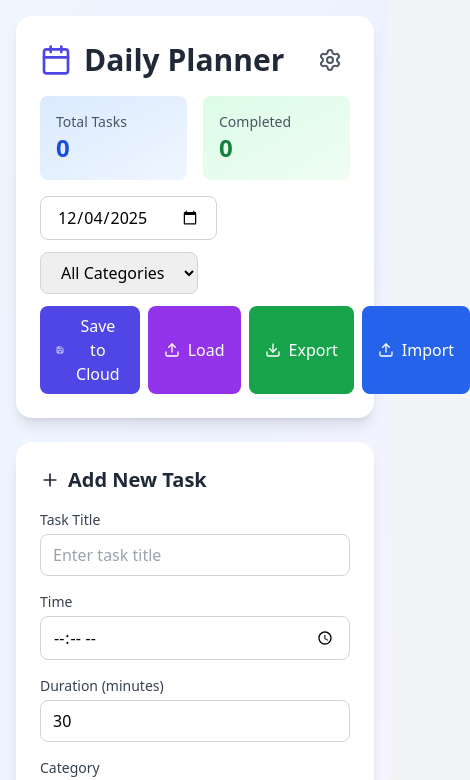
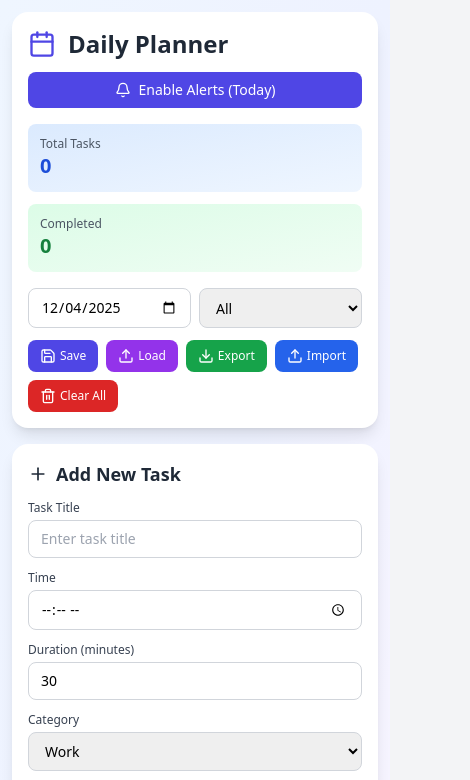
Before and after one commit to sujanraja/sujandailyplannerfinal, a React (Vite) app: page / in a window 390 px wide. Shown: the top 780 px of the page, 470 px wide, since content can reach past the window. Built offline with nearby package versions, Linux system fonts and the light colour scheme.

Commit message:
Use JSONBin only (no localStorage)

```diff
--- a/src/DailyPlanner.jsx
+++ b/src/DailyPlanner.jsx
@@ -1,5 +1,5 @@
 // src/DailyPlanner.jsx
-import React, { useState, useEffect } from 'react';
+import React, { useState, useEffect, useRef } from 'react';
 import {
   Calendar,
   Clock,
@@ -9,8 +9,13 @@ import {
   Download,
   Upload,
   CheckCircle,
-  Settings,
+  Bell,
 } from 'lucide-react';
+
+// ================= JSONBIN CONFIG =================
+// Put your real values here (inside quotes)
+const JSONBIN_API_KEY = '$2a$10$nS.leAZvr93E8pr9xk/6recMfoV0yV5hVnl8iZeMlowppje96O7gC';
+const JSONBIN_BIN_ID = '69317500d0ea881f40125b99'; // e.g. 675f8e90acd16f3d88abcd12
 
 export default function DailyPlanner() {
   const [tasks, setTasks] = useState([]);
@@ -24,29 +29,71 @@ export default function DailyPlanner() {
   const [selectedDate, setSelectedDate] = useState(
     new Date().toISOString().split('T')[0]
   );
-  const [jsonBinKey, setJsonBinKey] = useState('');
-  const [binId, setBinId] = useState('');
-  const [showSettings, setShowSettings] = useState(false);
   const [filterCategory, setFilterCategory] = useState('all');
+  const [notificationsEnabled, setNotificationsEnabled] = useState(false);
+
+  const alarmTimersRef = useRef([]);
 
   const categories = ['work', 'personal', 'health', 'learning', 'other'];
   const priorities = ['low', 'medium', 'high'];
 
-  // Load saved tasks & JSONBin settings from localStorage
+  // ❌ NO localStorage usage
+  // ✅ Only keep tasks in memory + JSONBin
+
+  // Schedule alarms for today's tasks
   useEffect(() => {
-    const saved = localStorage.getItem('dailyPlannerTasks');
-    const savedKey = localStorage.getItem('jsonBinKey');
-    const savedBinId = localStorage.getItem('binId');
+    if (!notificationsEnabled) return;
 
-    if (saved) setTasks(JSON.parse(saved));
-    if (savedKey) setJsonBinKey(savedKey);
-    if (savedBinId) setBinId(savedBinId);
-  }, []);
+    // Clear old timers
+    alarmTimersRef.current.forEach((id) => clearTimeout(id));
+    alarmTimersRef.current = [];
 
-  // Save tasks to localStorage whenever tasks change
-  useEffect(() => {
-    localStorage.setItem('dailyPlannerTasks', JSON.stringify(tasks));
-  }, [tasks]);
+    const now = new Date();
+    const today = new Date().toISOString().split('T')[0];
+
+    const todaysTasks = tasks.filter((task) => task.date === today && task.time);
+
+    todaysTasks.forEach((task) => {
+      const [hours, minutes] = task.time.split(':').map(Number);
+      const alarmTime = new Date();
+      alarmTime.setHours(hours, minutes, 0, 0);
+
+      const diff = alarmTime.getTime() - now.getTime();
+
+      if (diff > 0 && diff < 24 * 60 * 60 * 1000) {
+        const id = setTimeout(() => {
+          if ('Notification' in window && Notification.permission === 'granted') {
+            new Notification('Task Reminder', {
+              body: task.title + ' at ' + task.time,
+            });
+          }
+          alert('Task time: ' + task.title + ' (' + task.time + ')');
+        }, diff);
+
+        alarmTimersRef.current.push(id);
+      }
+    });
+
+    return () => {
+      alarmTimersRef.current.forEach((id) => clearTimeout(id));
+      alarmTimersRef.current = [];
+    };
+  }, [tasks, notificationsEnabled]);
+
+  const handleEnableNotifications = async () => {
+    if (!('Notification' in window)) {
+      alert('Notifications are not supported in this browser.');
+      return;
+    }
+
+    const permission = await Notification.requestPermission();
+    if (permission === 'granted') {
+      setNotificationsEnabled(true);
+      alert('Notifications enabled for today\'s tasks.');
+    } else {
+      alert('Notifications are blocked. Please allow them in your browser.');
+    }
+  };
 
   const addTask = () => {
     if (newTask.title && newTask.time) {
@@ -83,64 +130,68 @@ export default function DailyPlanner() {
     );
   };
 
-  // Save tasks to JSONBin (cloud)
+  const clearAllTasks = () => {
+    const ok = window.confirm('Clear all tasks for all days?');
+    if (!ok) return;
+    setTasks([]);
+  };
+
+  // Save tasks to JSONBin (cloud) ONLY
   const saveToJsonBin = async () => {
-    if (!jsonBinKey) {
-      alert('Please add your JSONBin API key in settings');
+    if (!JSONBIN_API_KEY || !JSONBIN_BIN_ID) {
+      alert('JSONBin is not configured. Please set API key and Bin ID in the code.');
       return;
     }
 
     try {
-      const url = binId
-        ? `https://api.jsonbin.io/v3/b/${binId}`
-        : 'https://api.jsonbin.io/v3/b';
-
-      const method = binId ? 'PUT' : 'POST';
+      const url = `https://api.jsonbin.io/v3/b/${JSONBIN_BIN_ID}`;
 
       const response = await fetch(url, {
-        method,
+        method: 'PUT',
         headers: {
           'Content-Type': 'application/json',
-          'X-Master-Key': jsonBinKey,
+          'X-Master-Key': JSONBIN_API_KEY,
         },
         body: JSON.stringify({ tasks, savedDate: new Date().toISOString() }),
       });
 
-      const data = await response.json();
-
-      if (data.metadata?.id) {
-        setBinId(data.metadata.id);
-        localStorage.setItem('binId', data.metadata.id);
+      if (!response.ok) {
+        throw new Error('HTTP ' + response.status);
       }
 
+      await response.json();
       alert('Tasks saved to JSONBin successfully!');
     } catch (error) {
       alert('Error saving to JSONBin: ' + error.message);
     }
   };
 
-  // Load tasks from JSONBin
+  // Load tasks from JSONBin manually (when user clicks Load)
   const loadFromJsonBin = async () => {
-    if (!jsonBinKey || !binId) {
-      alert('Please add your JSONBin API key and Bin ID in settings');
+    if (!JSONBIN_API_KEY || !JSONBIN_BIN_ID) {
+      alert('JSONBin is not configured. Please set API key and Bin ID in the code.');
       return;
     }
 
     try {
       const response = await fetch(
-        `https://api.jsonbin.io/v3/b/${binId}/latest`,
+        `https://api.jsonbin.io/v3/b/${JSONBIN_BIN_ID}/latest`,
         {
           headers: {
-            'X-Master-Key': jsonBinKey,
+            'X-Master-Key': JSONBIN_API_KEY,
           },
         }
       );
 
+      if (!response.ok) {
+        throw new Error('HTTP ' + response.status);
+      }
+
       const data = await response.json();
 
-      if (data.record?.tasks) {
+      if (data.record && data.record.tasks) {
         setTasks(data.record.tasks);
-        alert('Tasks loaded successfully!');
+        alert('Tasks loaded successfully from JSONBin!');
       } else {
         alert('No tasks found in this bin.');
       }
@@ -211,123 +262,93 @@ export default function DailyPlanner() {
   };
 
   return (
-    <div className="min-h-screen bg-gradient-to-br from-blue-50 via-indigo-50 to-purple-50 p-4">
+    <div className="min-h-screen bg-gradient-to-br from-blue-50 via-indigo-50 to-purple-50 p-3 sm:p-4">
       <div className="max-w-6xl mx-auto">
         {/* Header */}
-        <div className="bg-white rounded-2xl shadow-lg p-6 mb-6">
-          <div className="flex items-center justify-between mb-4">
+        <div className="bg-white rounded-2xl shadow-lg p-4 sm:p-6 mb-4 sm:mb-6">
+          <div className="flex flex-col sm:flex-row sm:items-center sm:justify-between gap-3 sm:gap-4 mb-4">
             <div className="flex items-center gap-3">
-              <Calendar className="w-8 h-8 text-indigo-600" />
-              <h1 className="text-3xl font-bold text-gray-800">Daily Planner</h1>
+              <Calendar className="w-7 h-7 sm:w-8 sm:h-8 text-indigo-600" />
+              <h1 className="text-2xl sm:text-3xl font-bold text-gray-800">
+                Daily Planner
+              </h1>
             </div>
+
             <button
-              onClick={() => setShowSettings(!showSettings)}
-              className="p-2 rounded-lg hover:bg-gray-100 transition-colors"
+              onClick={handleEnableNotifications}
+              className={`flex items-center justify-center gap-2 px-3 py-2 rounded-lg text-sm sm:text-base transition-colors ${
+                notificationsEnabled
+                  ? 'bg-green-100 text-green-700 border border-green-300'
+                  : 'bg-indigo-600 text-white hover:bg-indigo-700'
+              }`}
             >
-              <Settings className="w-6 h-6 text-gray-600" />
+              <Bell className="w-4 h-4" />
+              {notificationsEnabled ? 'Alerts On (Today)' : 'Enable Alerts (Today)'}
             </button>
           </div>
 
-          {/* Settings Panel */}
-          {showSettings && (
-            <div className="bg-gray-50 rounded-lg p-4 mb-4">
-              <h3 className="font-semibold text-gray-700 mb-3">
-                JSONBin Settings
-              </h3>
-              <div className="space-y-3">
-                <div>
-                  <label className="block text-sm font-medium text-gray-700 mb-1">
-                    API Key
-                  </label>
-                  <input
-                    type="password"
-                    value={jsonBinKey}
-                    onChange={(e) => {
-                      setJsonBinKey(e.target.value);
-                      localStorage.setItem('jsonBinKey', e.target.value);
-                    }}
-                    placeholder="Enter your JSONBin API key"
-                    className="w-full px-3 py-2 border border-gray-300 rounded-lg focus:ring-2 focus:ring-indigo-500 focus:border-transparent"
-                  />
-                </div>
-                <div>
-                  <label className="block text-sm font-medium text-gray-700 mb-1">
-                    Bin ID (optional for first save)
-                  </label>
-                  <input
-                    type="text"
-                    value={binId}
-                    onChange={(e) => {
-                      setBinId(e.target.value);
-                      localStorage.setItem('binId', e.target.value);
-                    }}
-                    placeholder="Will be auto-generated on first save"
-                    className="w-full px-3 py-2 border border-gray-300 rounded-lg focus:ring-2 focus:ring-indigo-500 focus:border-transparent"
-                  />
-                </div>
-              </div>
-            </div>
-          )}
-
           {/* Stats */}
-          <div className="grid grid-cols-2 gap-4 mb-4">
-            <div className="bg-gradient-to-br from-blue-100 to-blue-50 rounded-lg p-4">
-              <div className="text-sm text-gray-600">Total Tasks</div>
-              <div className="text-2xl font-bold text-blue-700">
+          <div className="grid grid-cols-1 sm:grid-cols-2 gap-3 sm:gap-4 mb-4">
+            <div className="bg-gradient-to-br from-blue-100 to-blue-50 rounded-lg p-3 sm:p-4">
+              <div className="text-xs sm:text-sm text-gray-600">Total Tasks</div>
+              <div className="text-xl sm:text-2xl font-bold text-blue-700">
                 {stats.total}
               </div>
             </div>
-            <div className="bg-gradient-to-br from-green-100 to-green-50 rounded-lg p-4">
-              <div className="text-sm text-gray-600">Completed</div>
-              <div className="text-2xl font-bold text-green-700">
+            <div className="bg-gradient-to-br from-green-100 to-green-50 rounded-lg p-3 sm:p-4">
+              <div className="text-xs sm:text-sm text-gray-600">Completed</div>
+              <div className="text-xl sm:text-2xl font-bold text-green-700">
                 {stats.completed}
               </div>
             </div>
           </div>
 
-          {/* Date and Filter Controls */}
-          <div className="flex flex-wrap gap-3">
+          {/* Date, Filter, Cloud & Import/Export Controls */}
+          <div className="flex flex-col gap-3 sm:flex-row sm:flex-wrap sm:items-center">
+            <div className="flex gap-2">
               <input
                 type="date"
                 value={selectedDate}
                 onChange={(e) => setSelectedDate(e.target.value)}
-              className="px-4 py-2 border border-gray-300 rounded-lg focus:ring-2 focus:ring-indigo-500 focus:border-transparent"
+                className="flex-1 px-3 py-2 border border-gray-300 rounded-lg focus:ring-2 focus:ring-indigo-500 focus:border-transparent text-sm sm:text-base"
               />
               <select
                 value={filterCategory}
                 onChange={(e) => setFilterCategory(e.target.value)}
-              className="px-4 py-2 border border-gray-300 rounded-lg focus:ring-2 focus:ring-indigo-500 focus:border-transparent"
+                className="flex-1 px-3 py-2 border border-gray-300 rounded-lg focus:ring-2 focus:ring-indigo-500 focus:border-transparent text-sm sm:text-base"
               >
-              <option value="all">All Categories</option>
+                <option value="all">All</option>
                 {categories.map((cat) => (
                   <option key={cat} value={cat}>
                     {cat.charAt(0).toUpperCase() + cat.slice(1)}
                   </option>
                 ))}
               </select>
-            <div className="flex gap-2 ml-auto">
+            </div>
+
+            <div className="flex flex-wrap gap-2 sm:ml-auto">
               <button
                 onClick={saveToJsonBin}
-                className="flex items-center gap-2 px-4 py-2 bg-indigo-600 text-white rounded-lg hover:bg-indigo-700 transition-colors"
+                className="flex items-center gap-1 sm:gap-2 px-3 sm:px-4 py-2 bg-indigo-600 text-white text-xs sm:text-sm rounded-lg hover:bg-indigo-700 transition-colors"
               >
                 <Save className="w-4 h-4" />
-                Save to Cloud
+                Save
               </button>
               <button
                 onClick={loadFromJsonBin}
-                className="flex items-center gap-2 px-4 py-2 bg-purple-600 text-white rounded-lg hover:bg-purple-700 transition-colors"
+                className="flex items-center gap-1 sm:gap-2 px-3 sm:px-4 py-2 bg-purple-600 text-white text-xs sm:text-sm rounded-lg hover:bg-purple-700 transition-colors"
               >
                 <Upload className="w-4 h-4" />
                 Load
               </button>
               <button
                 onClick={exportToJSON}
-                className="flex items-center gap-2 px-4 py-2 bg-green-600 text-white rounded-lg hover:bg-green-700 transition-colors"
+                className="flex items-center gap-1 sm:gap-2 px-3 sm:px-4 py-2 bg-green-600 text-white text-xs sm:text-sm rounded-lg hover:bg-green-700 transition-colors"
               >
                 <Download className="w-4 h-4" />
                 Export
               </button>
-              <label className="flex items-center gap-2 px-4 py-2 bg-blue-600 text-white rounded-lg hover:bg-blue-700 transition-colors cursor-pointer">
+              <label className="flex items-center gap-1 sm:gap-2 px-3 sm:px-4 py-2 bg-blue-600 text-white text-xs sm:text-sm rounded-lg hover:bg-blue-700 transition-colors cursor-pointer">
                 <Upload className="w-4 h-4" />
                 Import
                 <input
@@ -337,21 +358,29 @@ export default function DailyPlanner() {
                   className="hidden"
                 />
               </label>
+              <button
+                onClick={clearAllTasks}
+                className="flex items-center gap-1 sm:gap-2 px-3 sm:px-4 py-2 bg-red-600 text-white text-xs sm:text-sm rounded-lg hover:bg-red-700 transition-colors"
+              >
+                <Trash2 className="w-4 h-4" />
+                Clear All
+              </button>
             </div>
           </div>
         </div>
 
-        <div className="grid lg:grid-cols-3 gap-6">
+        {/* Main layout: Add Task + Task List */}
+        <div className="grid lg:grid-cols-3 gap-4 sm:gap-6">
           {/* Add Task Form */}
           <div className="lg:col-span-1">
-            <div className="bg-white rounded-2xl shadow-lg p-6 sticky top-4">
-              <h2 className="text-xl font-bold text-gray-800 mb-4 flex items-center gap-2">
+            <div className="bg-white rounded-2xl shadow-lg p-4 sm:p-6 lg:sticky lg:top-4">
+              <h2 className="text-lg sm:text-xl font-bold text-gray-800 mb-3 sm:mb-4 flex items-center gap-2">
                 <Plus className="w-5 h-5" />
                 Add New Task
               </h2>
-              <div className="space-y-4">
+              <div className="space-y-3 sm:space-y-4">
                 <div>
-                  <label className="block text-sm font-medium text-gray-700 mb-1">
+                  <label className="block text-xs sm:text-sm font-medium text-gray-700 mb-1">
                     Task Title
                   </label>
                   <input
@@ -361,11 +390,12 @@ export default function DailyPlanner() {
                       setNewTask({ ...newTask, title: e.target.value })
                     }
                     placeholder="Enter task title"
-                    className="w-full px-3 py-2 border border-gray-300 rounded-lg focus:ring-2 focus:ring-indigo-500 focus:border-transparent"
+                    className="w-full px-3 py-2 border border-gray-300 rounded-lg focus:ring-2 focus:ring-indigo-500 focus:border-transparent text-sm"
                   />
                 </div>
-                <div>
-                  <label className="block text-sm font-medium text-gray-700 mb-1">
+                <div className="flex flex-col sm:flex-row gap-3">
+                  <div className="flex-1">
+                    <label className="block text-xs sm:text-sm font-medium text-gray-700 mb-1">
                       Time
                     </label>
                     <input
@@ -374,11 +404,11 @@ export default function DailyPlanner() {
                       onChange={(e) =>
                         setNewTask({ ...newTask, time: e.target.value })
                       }
-                    className="w-full px-3 py-2 border border-gray-300 rounded-lg focus:ring-2 focus:ring-indigo-500 focus:border-transparent"
+                      className="w-full px-3 py-2 border border-gray-300 rounded-lg focus:ring-2 focus:ring-indigo-500 focus:border-transparent text-sm"
                     />
                   </div>
-                <div>
-                  <label className="block text-sm font-medium text-gray-700 mb-1">
+                  <div className="flex-1">
+                    <label className="block text-xs sm:text-sm font-medium text-gray-700 mb-1">
                       Duration (minutes)
                     </label>
                     <input
@@ -387,11 +417,13 @@ export default function DailyPlanner() {
                       onChange={(e) =>
                         setNewTask({ ...newTask, duration: e.target.value })
                       }
-                    className="w-full px-3 py-2 border border-gray-300 rounded-lg focus:ring-2 focus:ring-indigo-500 focus:border-transparent"
+                      className="w-full px-3 py-2 border border-gray-300 rounded-lg focus:ring-2 focus:ring-indigo-500 focus:border-transparent text-sm"
                     />
                   </div>
-                <div>
-                  <label className="block text-sm font-medium text-gray-700 mb-1">
+                </div>
+                <div className="flex flex-col sm:flex-row gap-3">
+                  <div className="flex-1">
+                    <label className="block text-xs sm:text-sm font-medium text-gray-700 mb-1">
                       Category
                     </label>
                     <select
@@ -399,7 +431,7 @@ export default function DailyPlanner() {
                       onChange={(e) =>
                         setNewTask({ ...newTask, category: e.target.value })
                       }
-                    className="w-full px-3 py-2 border border-gray-300 rounded-lg focus:ring-2 focus:ring-indigo-500 focus:border-transparent"
+                      className="w-full px-3 py-2 border border-gray-300 rounded-lg focus:ring-2 focus:ring-indigo-500 focus:border-transparent text-sm"
                     >
                       {categories.map((cat) => (
                         <option key={cat} value={cat}>
@@ -408,8 +440,8 @@ export default function DailyPlanner() {
                       ))}
                     </select>
                   </div>
-                <div>
-                  <label className="block text-sm font-medium text-gray-700 mb-1">
+                  <div className="flex-1">
+                    <label className="block text-xs sm:text-sm font-medium text-gray-700 mb-1">
                       Priority
                     </label>
                     <select
@@ -417,7 +449,7 @@ export default function DailyPlanner() {
                       onChange={(e) =>
                         setNewTask({ ...newTask, priority: e.target.value })
                       }
-                    className="w-full px-3 py-2 border border-gray-300 rounded-lg focus:ring-2 focus:ring-indigo-500 focus:border-transparent"
+                      className="w-full px-3 py-2 border border-gray-300 rounded-lg focus:ring-2 focus:ring-indigo-500 focus:border-transparent text-sm"
                     >
                       {priorities.map((pri) => (
                         <option key={pri} value={pri}>
@@ -426,9 +458,10 @@ export default function DailyPlanner() {
                       ))}
                     </select>
                   </div>
+                </div>
                 <button
                   onClick={addTask}
-                  className="w-full bg-gradient-to-r from-indigo-600 to-purple-600 text-white py-3 rounded-lg hover:from-indigo-700 hover:to-purple-700 transition-all font-medium flex items-center justify-center gap-2"
+                  className="w-full bg-gradient-to-r from-indigo-600 to-purple-600 text-white py-2.5 sm:py-3 rounded-lg hover:from-indigo-700 hover:to-purple-700 transition-all font-medium flex items-center justify-center gap-2 text-sm sm:text-base"
                 >
                   <Plus className="w-5 h-5" />
                   Add Task
@@ -439,11 +472,11 @@ export default function DailyPlanner() {
 
           {/* Task List */}
           <div className="lg:col-span-2">
-            <div className="space-y-4">
+            <div className="space-y-3 sm:space-y-4 mb-16 sm:mb-6">
               {filteredTasks.length === 0 ? (
-                <div className="bg-white rounded-2xl shadow-lg p-12 text-center">
-                  <Calendar className="w-16 h-16 text-gray-300 mx-auto mb-4" />
-                  <p className="text-gray-500 text-lg">
+                <div className="bg-white rounded-2xl shadow-lg p-8 sm:p-12 text-center">
+                  <Calendar className="w-12 h-12 sm:w-16 sm:h-16 text-gray-300 mx-auto mb-3 sm:mb-4" />
+                  <p className="text-gray-500 text-base sm:text-lg">
                     No tasks for this day. Add your first task!
                   </p>
                 </div>
@@ -451,12 +484,12 @@ export default function DailyPlanner() {
                 filteredTasks.map((task) => (
                   <div
                     key={task.id}
-                    className={`bg-white rounded-xl shadow-md p-5 border-l-4 transition-all hover:shadow-lg ${getPriorityColor(
+                    className={`bg-white rounded-xl shadow-md p-4 sm:p-5 border-l-4 transition-all hover:shadow-lg ${getPriorityColor(
                       task.priority
                     )} ${task.completed ? 'opacity-60' : ''}`}
                   >
-                    <div className="flex items-start justify-between">
-                      <div className="flex items-start gap-4 flex-1">
+                    <div className="flex items-start justify-between gap-3">
+                      <div className="flex items-start gap-3 flex-1">
                         <button
                           onClick={() => toggleComplete(task.id)}
                           className={`mt-1 w-6 h-6 rounded-full border-2 flex items-center justify-center transition-all ${
@@ -471,13 +504,13 @@ export default function DailyPlanner() {
                         </button>
                         <div className="flex-1">
                           <h3
-                            className={`text-lg font-semibold text-gray-800 mb-1 ${
+                            className={`text-base sm:text-lg font-semibold text-gray-800 mb-1 ${
                               task.completed ? 'line-through' : ''
                             }`}
                           >
                             {task.title}
                           </h3>
-                          <div className="flex flex-wrap gap-3 text-sm text-gray-600">
+                          <div className="flex flex-wrap gap-2 sm:gap-3 text-xs sm:text-sm text-gray-600">
                             <span className="flex items-center gap-1">
                               <Clock className="w-4 h-4" />
                               {task.time}
@@ -496,7 +529,7 @@ export default function DailyPlanner() {
                           onClick={() => deleteTask(task.id)}
                           className="p-2 rounded-lg bg-red-100 text-red-600 hover:bg-red-200 transition-colors"
                         >
-                          <Trash2 className="w-5 h-5" />
+                          <Trash2 className="w-4 h-4 sm:w-5 sm:h-5" />
                         </button>
                       </div>
                     </div>
```
Also changed, not shown: 5 other files (tests, documents, lock files or other folders). Lines whose indentation alone changed are shown as unchanged.
